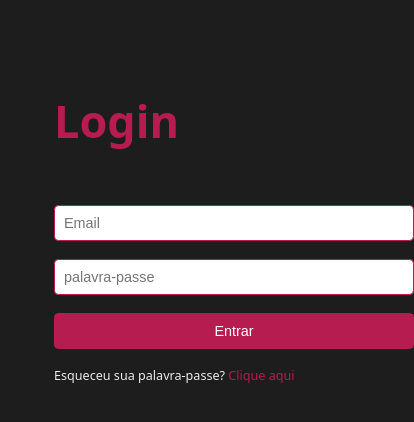
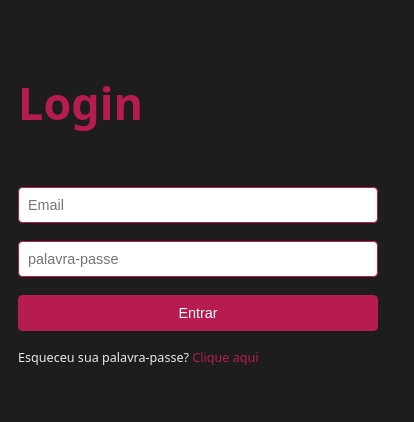
Before and after one commit to Cacimbo-angolan-software-factory/cacimbo-web, a React (Vite) app: page /Login in a window 390 px wide. Shown: the top 422 px of the page, 414 px wide, since content can reach past the window. Built offline with nearby package versions, Linux system fonts and the light colour scheme; no server answers.

Commit message:
global media queries

```diff
--- a/src/styles/Globals.tsx
+++ b/src/styles/Globals.tsx
@@ -26,6 +26,10 @@ body {
     padding: 6rem 6rem;
     background: #1d1d1d;
     color: #ebebeb;
+
+    @media (max-width: 500px) {
+        padding: 4rem 2rem;
+    }
 }
 
 a {
```
